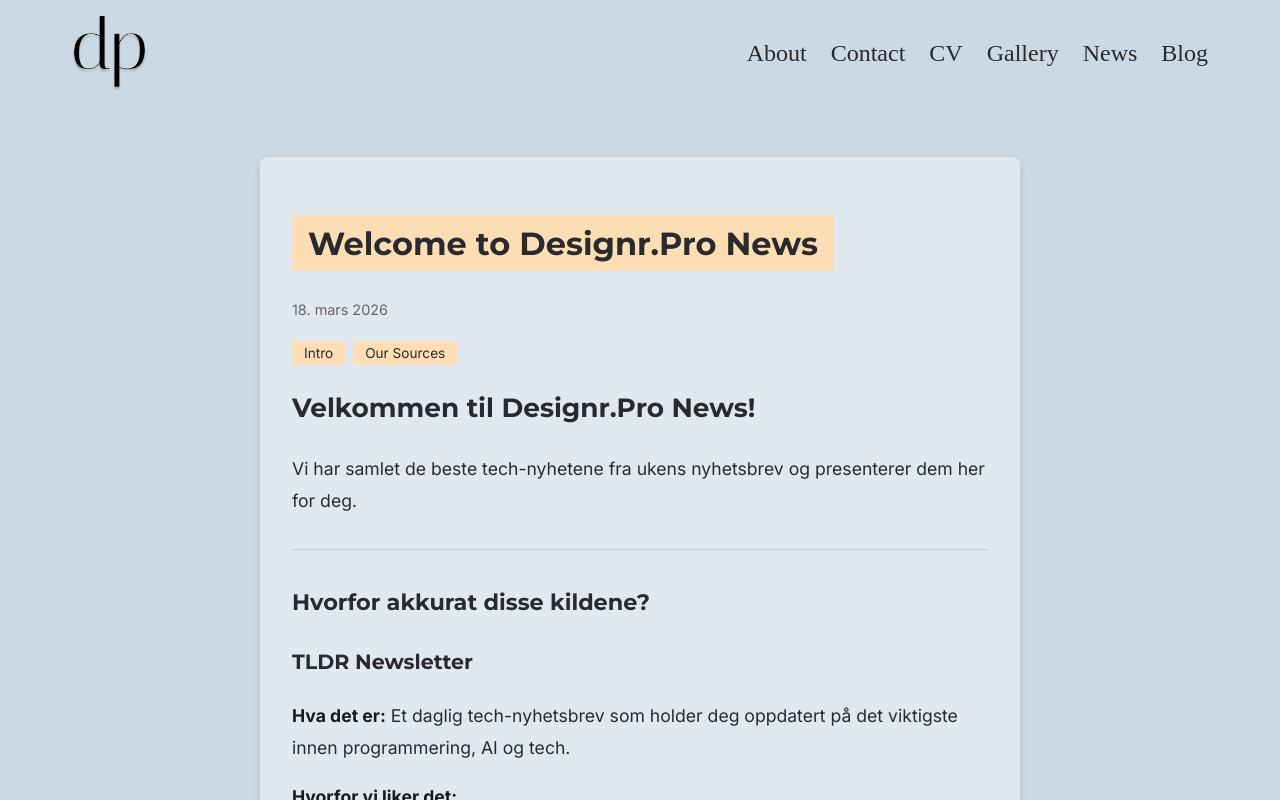
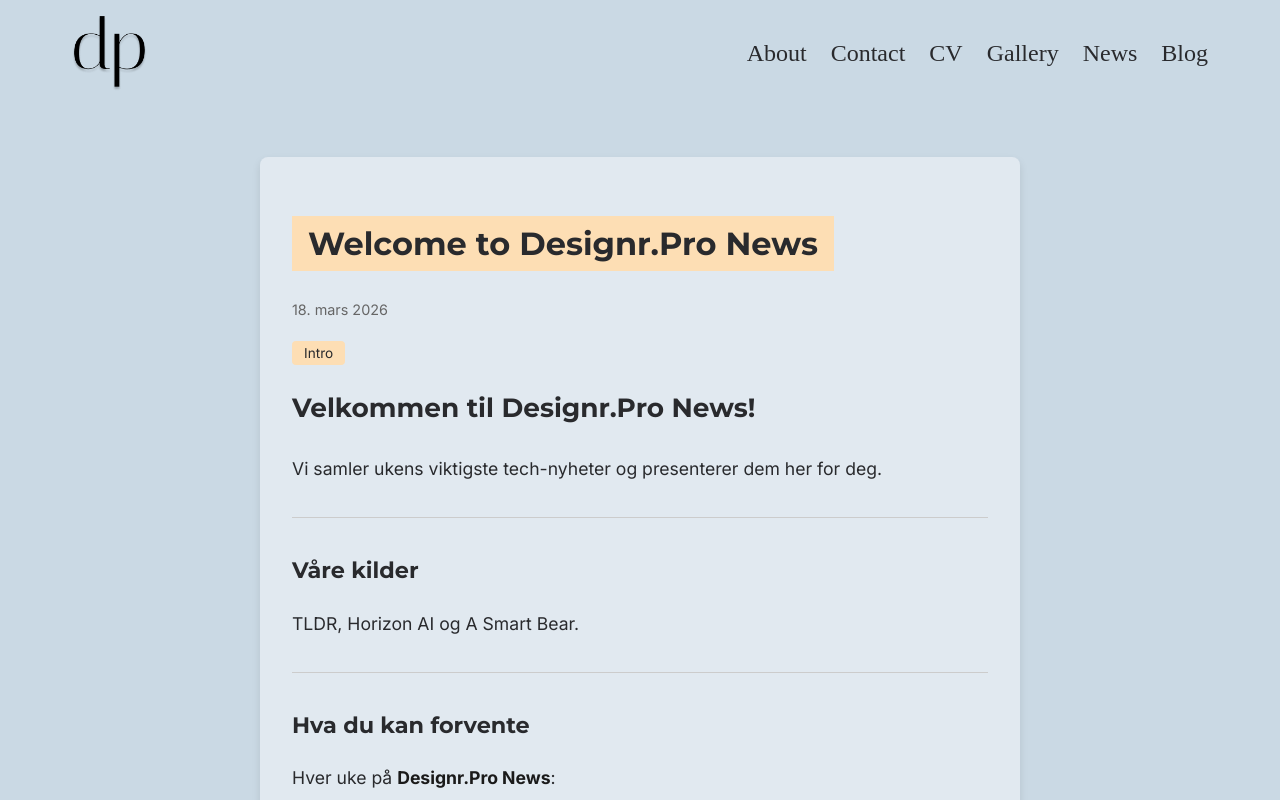
Before and after one commit to Designrpros/Designr-Pro, a Next.js app: page /news/1 in a window 1280 px wide. Built offline with nearby package versions, Linux system fonts and the light colour scheme.

Commit message:
Update: News uke-1 - simplified content with sources listed

```diff
--- a/src/app/news/[slug]/page.tsx
+++ b/src/app/news/[slug]/page.tsx
@@ -84,27 +84,6 @@ const MarkdownContent = styled.div`
     padding-left: 1.5rem;
   }
 
-  table {
-    width: 100%;
-    border-collapse: collapse;
-    margin-bottom: 1rem;
-  }
-
-  th, td {
-    padding: 0.75rem;
-    border: 1px solid #ccc;
-    text-align: left;
-  }
-
-  th {
-    background-color: #fddeb4;
-    font-weight: 600;
-  }
-
-  tr:nth-child(even) {
-    background-color: #f5f5f5;
-  }
-
   li {
     margin-bottom: 0.5rem;
   }
@@ -142,39 +121,17 @@ const newsPosts: Record<string, {
   'uke-1': {
     title: 'Welcome to Designr.Pro News',
     date: '18. mars 2026',
-    tags: ['Intro', 'Our Sources'],
+    tags: ['Intro'],
     content: `
 # Velkommen til Designr.Pro News!
 
-Vi har samlet de beste tech-nyhetene fra ukens nyhetsbrev og presenterer dem her for deg.
+Vi samler ukens viktigste tech-nyheter og presenterer dem her for deg.
 
 ---
 
-## Hvorfor akkurat disse kildene?
+## Våre kilder
 
-### TLDR Newsletter
-**Hva det er:** Et daglig tech-nyhetsbrev som holder deg oppdatert på det viktigste innen programmering, AI og tech.
-
-**Hvorfor vi liker det:**
-- Kort og konsist - du får viktigste på under 5 minutter
-- Bred dekning av tech-verden
-- Ingen hype, bare fakta
-- Perfekt for utviklere og tech-entusiaster
-
-**Abonnement:** \`dan@tldrnewsletter.com\` - Sendt daglig
-
----
-
-### Horizon AI
-**Hva det er:** Et uke-brev (3x/uke) fra Gina Costa som fungerer som din personlige AI-forsker og oversetter.
-
-**Hvorfor vi liker det:**
-- Fokuserer kun på det viktigste i AI-verden
-- 3 minutter lesetid per utgave
-- Praktiske verktøy og tutorials
-- Personlig stemme - Gina graver selv gjennom nyhetene
-
-**Abonnement:** \`mail@joinhorizon.ai\` - Kom i gang 18. mars 2026
+TLDR, Horizon AI og A Smart Bear.
 
 ---
 
@@ -182,31 +139,18 @@ Vi har samlet de beste tech-nyhetene fra ukens nyhetsbrev og presenterer dem her
 
 Hver uke på **Designr.Pro News**:
 
-1. **Topp 3-5 stories** fra TLDR + Horizon AI
+1. **Topp 3-5 stories** fra ukens tech-nyheter
 2. **Korte oppsummeringer** - ikke mer enn du trenger å vite
 3. **Lenker til original** - hvis du vil dykke dypere
 4. **Vår vurdering** - hva som faktisk er viktig
 
 ---
 
-## Hva dekker vi?
-
-| Kategori | TLDR | Horizon AI |
-|----------|------|------------|
-| AI & ML | ✅ | ✅✅ (hovedfokus) |
-| Web Dev | ✅ | ❌ |
-| Mobile | ✅ | ❌ |
-| DevOps | ✅ | ❌ |
-| Security | ✅ | ✅ |
-| Tools | ✅ | ✅ |
-
----
-
 ## Kom i gang
 
-Allerede abonnert? Bra! Vi sjekker begge kildene ukentlig og samler det beste her.
+Allerede abonnert? Bra! Vi sjekker kildene ukentlig og samler det beste her.
 
-** Neste oppdatering: mandag 24. mars 2026**
+**Neste oppdatering: mandag 24. mars 2026**
 
 ---
 
```
